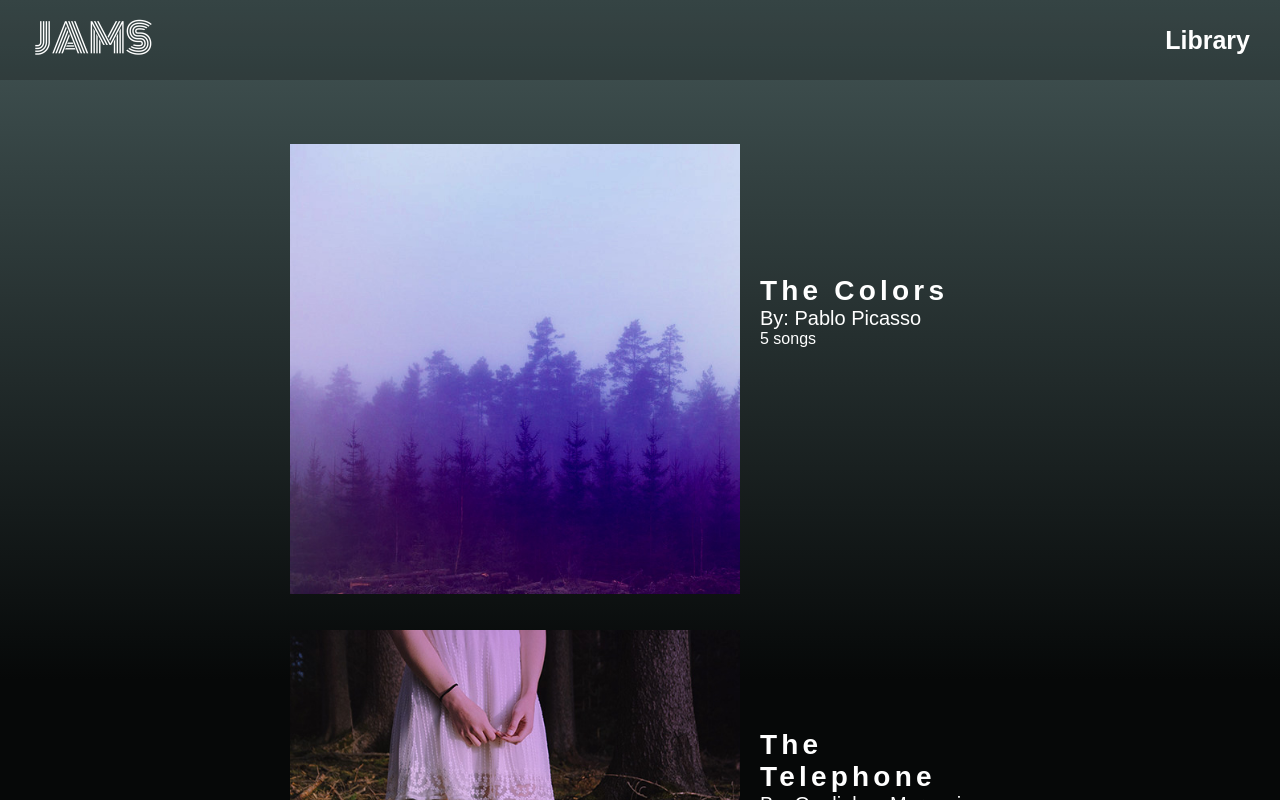
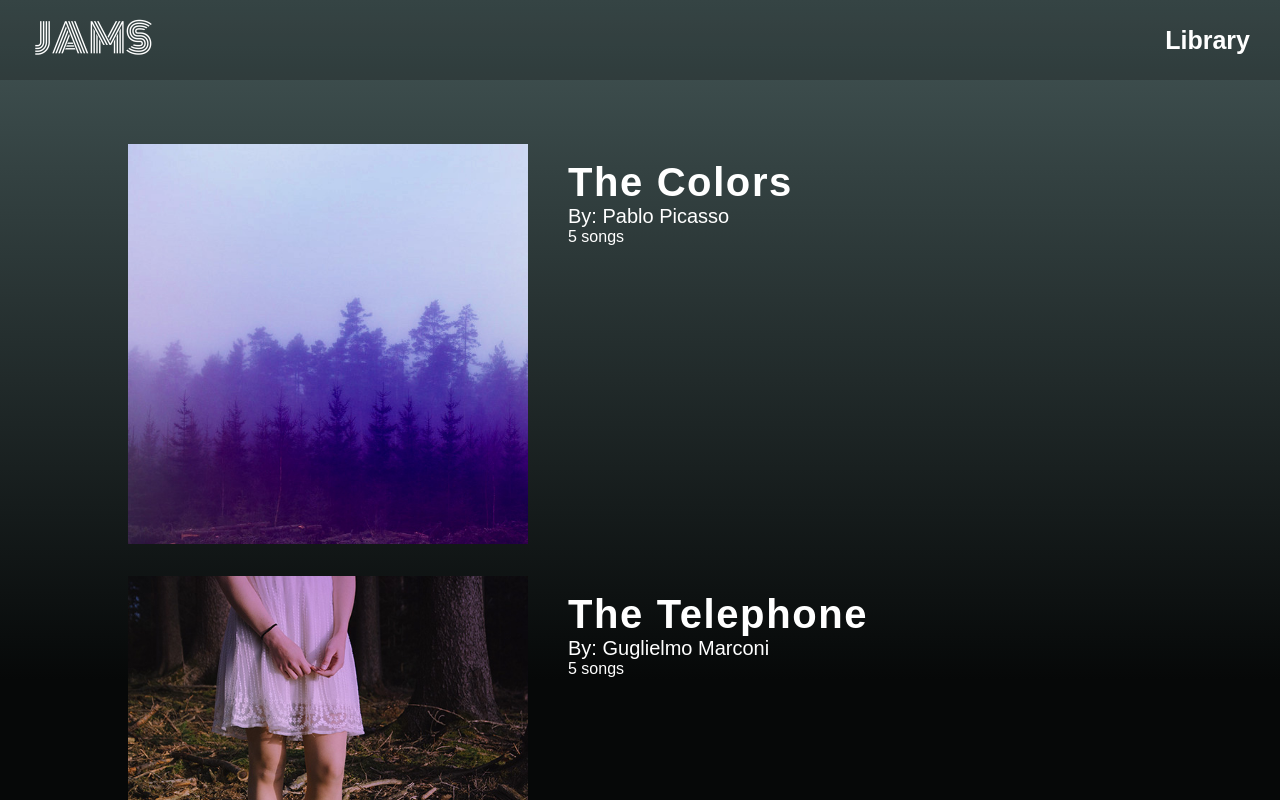
Before and after one commit to DamianRivas/bloc-jams-react, a React (Create React App) app: page /library in a window 1280 px wide. Shown: the top 800 px of the page. Built offline with nearby package versions, Linux system fonts and the light colour scheme.

Commit message:
Adjust styling in library component

```diff
--- a/src/components/Library.js
+++ b/src/components/Library.js
@@ -16,7 +16,7 @@ class Library extends Component {
           this.state.albums.map((album, index) =>
             <div className="album-info" key={index}>
               <Link to={`/album/${album.slug}`}>
-                <img src={album.albumCover} alt={album.title} className="album-cover" width="450" />
+                <img src={album.albumCover} alt={album.title} className="album-cover" />
               </Link>
               <div className="album-name">
                 <div><Link to={`/album/${album.slug}`}><span className="album-title">{album.title}</span></Link></div>
--- a/src/styles/library.css
+++ b/src/styles/library.css
@@ -1,13 +1,19 @@
 .library-container {
   text-align: left;
-  max-width: 700px;
+  max-width: 1100px;
+  width: 80%;
   margin: 4rem auto 0;
+}
+
+.album-name {
+  margin: auto;
+  padding-top: 1rem;
 }
 
 .album-title {
   font-weight: 700;
-  font-size: 28px;
-  letter-spacing: .15em;
+  font-size: 2.5rem;
+  letter-spacing: .1rem;
 }
 
 .album-artist {
@@ -15,12 +21,12 @@
 }
 
 .album-info {
-  position: relative;
   margin-bottom: 2rem;
+  height: 400px;
 }
 
-.album-name {
-  position: absolute;
-  left: calc(450px + 20px);
-  bottom: 250px;
+.album-cover {
+  float: left;
+  height: 100%;
+  margin-right: 2.5rem;
 }
```
